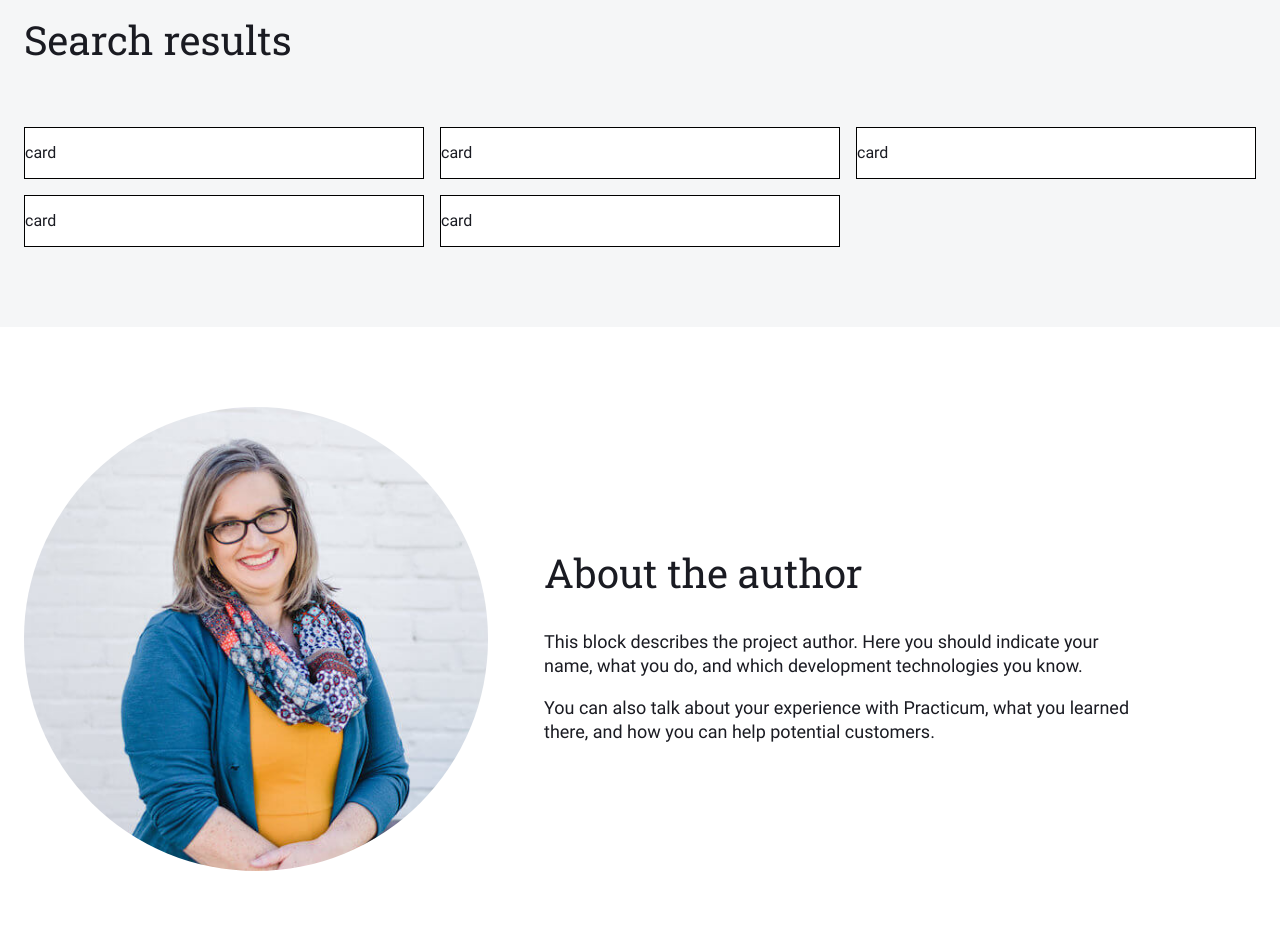
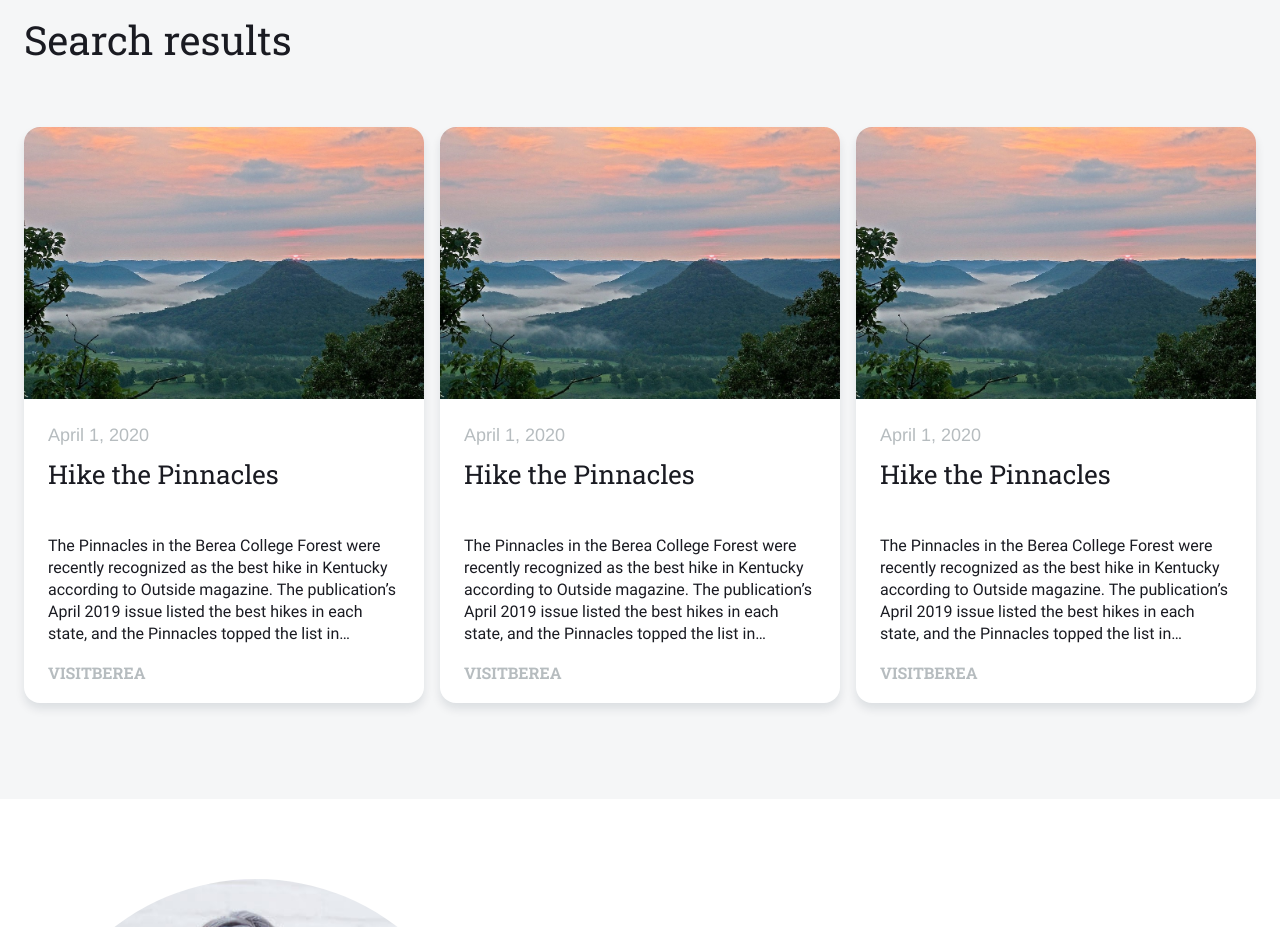
Before and after one commit to mariawright05/news-explorer-frontend, a React app: page / in a window 1280 px wide. Shown: the part 800-1727 px from the top of the page. Built offline with nearby package versions, Linux system fonts and the light colour scheme; a web font is replaced by a local one.

Commit message:
code card and cardList

```diff
--- a/src/components/cards/Card/Card.css
+++ b/src/components/cards/Card/Card.css
@@ -1,26 +1,84 @@
 .card {
-  border: 1px solid #000;
   background-color: white;
+  list-style-type: none;
+  width: 400px;
+  height: 576px;
+  border-radius: 16px;
+  position: relative;
+  display: flex;
+  flex-direction: column;
+  box-shadow: 0px 6px 10px 0px rgba(8, 29, 45, 0.1);
 }
 
 .card__image {
+  width: 100%;
+  border-top-left-radius: 16px;
+  border-top-right-radius: 16px;
+  min-height: 272px;
+  background-size: cover;
+}
 
+.card__text-wrapper {
+  padding: 24px;
+  display: flex;
+  flex-direction: column;
+  justify-content: space-between;
+  align-items: flex-start;
+  height: 304px;
 }
 
 .card__pubDate {
-
+  font-family: 'Source Sans Pro', Helvetica, sans-serif;
+  font-weight: 400;
+  font-size: 18px;
+  line-height: 24px;
+  margin: 0 0 12px 0;
+  padding: 0;
+  color: #b6bcbf;
 }
 
 .card__title {
-
+  font-family: 'Roboto Slab', Helvetica, sans-serif;
+  font-weight: 400;
+  font-size: 26px;
+  line-height: 30px;
+  margin: 0 0 16px 0;
+  padding: 0;
+  color: #1a1b22;
+  -webkit-line-clamp: 2;
+  -webkit-box-orient: vertical;
+  overflow: hidden;
+  text-overflow: ellipsis;
+  display: -webkit-box;
+  white-space: normal;
+  height: 60px;
 }
 
 .card__description {
-
+  font-family: 'Roboto', Helvetica, sans-serif;
+  font-weight: 400;
+  font-size: 16px;
+  line-height: 22px;
+  margin: 0 0 18px 0;
+  padding: 0;
+  color: #1a1b22;
+  -webkit-line-clamp: 5;
+  -webkit-box-orient: vertical;
+  overflow: hidden;
+  text-overflow: ellipsis;
+  display: -webkit-box;
+  white-space: normal;
 }
 
 .card__source {
-
+  font-family: 'Roboto Slab', Helvetica, sans-serif;
+  font-weight: 700;
+  font-size: 16px;
+  line-height: 20px;
+  margin: 0;
+  padding: 0;
+  color: #b6bcbf;
+  text-transform: uppercase;
 }
 
 .Card__icon {
--- a/src/components/cards/Card/Card.js
+++ b/src/components/cards/Card/Card.js
@@ -1,11 +1,18 @@
 import React from 'react';
 import './Card.css';
+import PlaceholderImg from '../../../images/pinnacles.jpeg';
 
 const Card = () => {
   return (
     <div>
       <div className="card">
-        <p>card</p>
+        <img className="card__image" src={PlaceholderImg} alt="Pinnacles" />
+        <div className="card__text-wrapper">
+          <p className="card__pubDate">April 1, 2020</p>
+          <h3 className="card__title">Hike the Pinnacles</h3>
+          <pre className="card__description">The Pinnacles in the Berea College Forest were recently recognized as the best hike in Kentucky according to Outside magazine. The publication’s April 2019  issue listed the best hikes in each state, and the Pinnacles topped the list in Kentucky for their beautiful views, proximity to Daniel Boone National Forest and easy access to local attractions.</pre>
+          <p className="card__source">visitberea</p>
+        </div>
       </div>
     </div>
   );
--- a/src/components/cards/CardList/CardList.css
+++ b/src/components/cards/CardList/CardList.css
@@ -1,5 +1,6 @@
 .cardList {
   background-color: #f5f6f7;
+
 }
 
 .cardList__title {
@@ -22,4 +23,5 @@
   grid-template-columns: repeat(3, 1fr);
   grid-column-gap: 16px;
   grid-row-gap: 16px;
+  padding: 0;
 }
--- a/src/components/cards/CardList/CardList.js
+++ b/src/components/cards/CardList/CardList.js
@@ -7,13 +7,11 @@ const CardList = () => {
     <div className="cardList">
       <div className="cardList__section-wrapper">
         <h2 className="cardList__title">Search results</h2>
-        <div className="cardList__card-wrapper">
+        <ul className="cardList__card-wrapper">
           <Card />
           <Card />
           <Card />
-          <Card />
-          <Card />
-        </div>
+        </ul>
       </div>
     </div>
   );
```
Also changed, not shown: src/images/pinnacles.jpeg (added).
